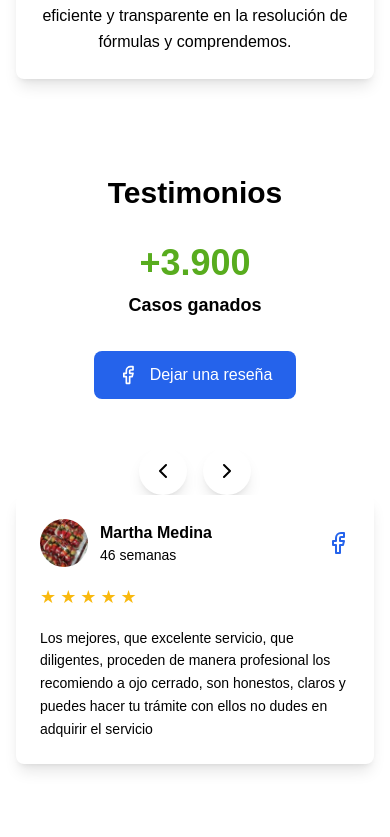
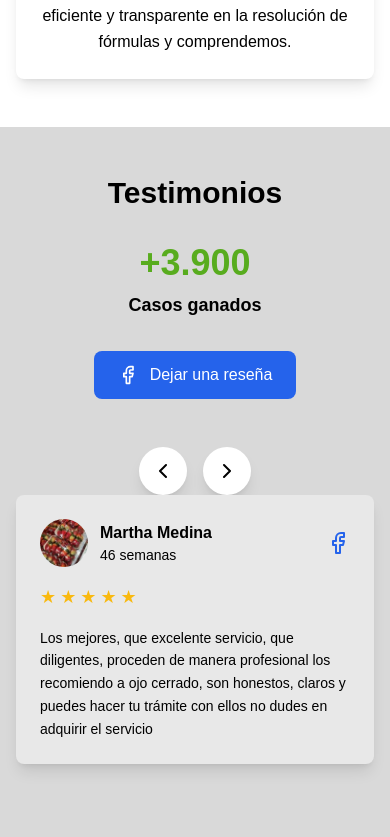
Before and after one commit to AutoExpressGTI/autoexpressWebsite, a Next.js app: page / in a window 390 px wide. Shown: the part 4107-4944 px from the top of the page. Built offline with nearby package versions, Linux system fonts and the light colour scheme.

Commit message:
Logo space, testimonial section color

```diff
--- a/src/app/components/navbar.tsx
+++ b/src/app/components/navbar.tsx
@@ -78,7 +78,7 @@ return(
                     variants={fadeUpVariants}
                     custom={1}
                     >
-                    Auto<span className="text-[--black] font-semibold">ExpressGTI.</span>
+                    Auto <span className="text-[--black] font-semibold">Express GTI.</span>
                     </motion.h2>
                 </Link>
             </motion.div>
--- a/src/app/components/testimonial-card.tsx
+++ b/src/app/components/testimonial-card.tsx
@@ -45,7 +45,7 @@ export default function TestimonialCard({ testimonial, index }: TestimonialCardP
         y: -5,
         transition: { duration: 0.2 },
       }}
-      className="bg-white rounded-lg shadow-lg p-6 hover:shadow-xl transition-shadow duration-300"
+      className="bg-[var(--background)] rounded-lg shadow-lg p-6 hover:shadow-xl transition-shadow duration-300"
     >
       {/* Header with avatar and info */}
       <div className="flex items-center justify-between mb-4">
--- a/src/app/components/testimonios.tsx
+++ b/src/app/components/testimonios.tsx
@@ -57,7 +57,7 @@ export default function Testimonios() {
   const totalPages = Math.ceil(testimonials.length / testimonialsPerPage)
 
   return (
-    <section className="w-full py-12 md:py-16 lg:py-20 bg-gray-100">
+    <section className="w-full py-12 md:py-16 lg:py-20 bg-[var(--gray)]">
       <div className="max-w-[1200px] mx-auto px-4 sm:px-6 lg:px-8">
         {/* Header */}
         <div className="text-center mb-12 md:mb-16">
```
